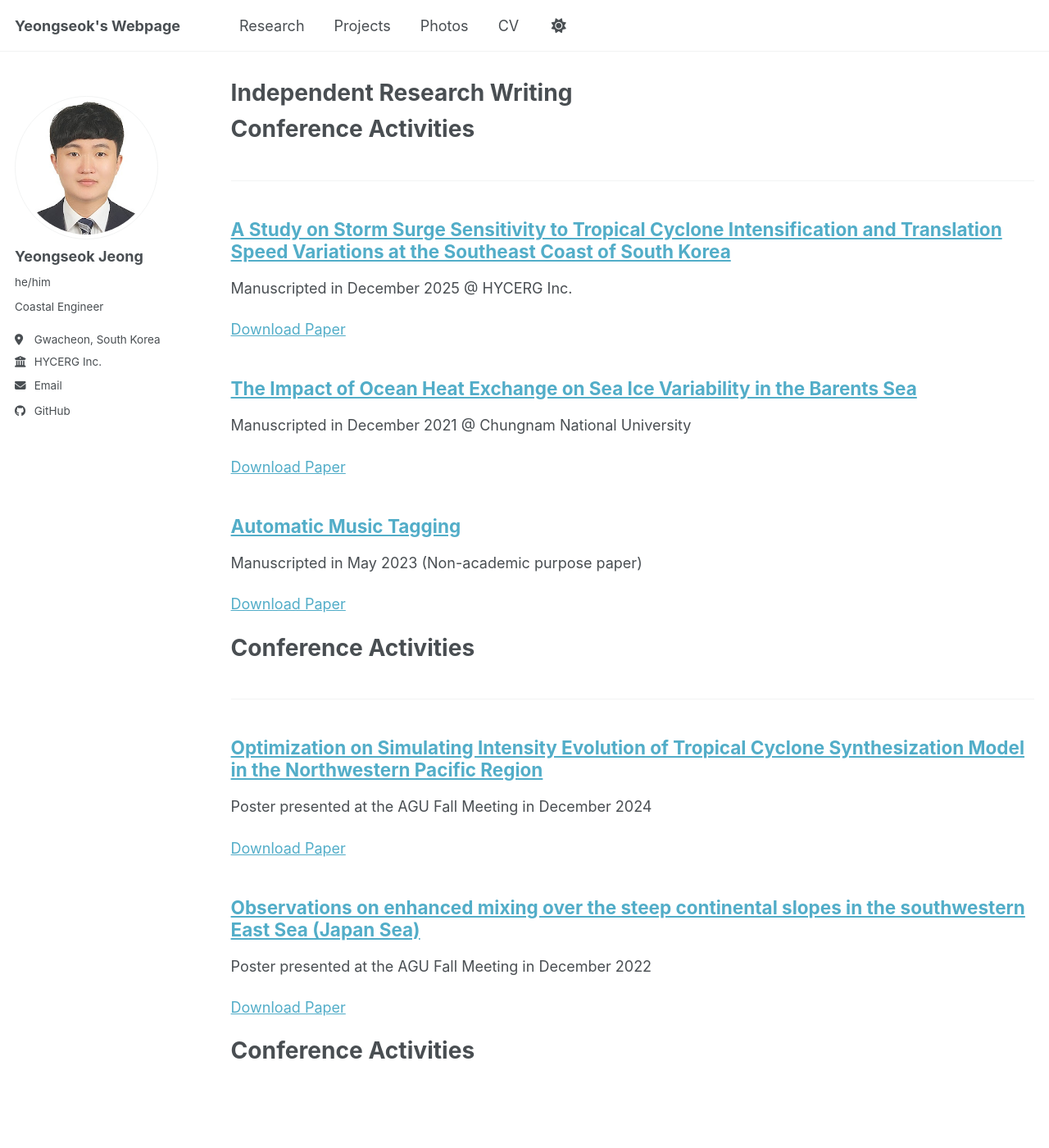
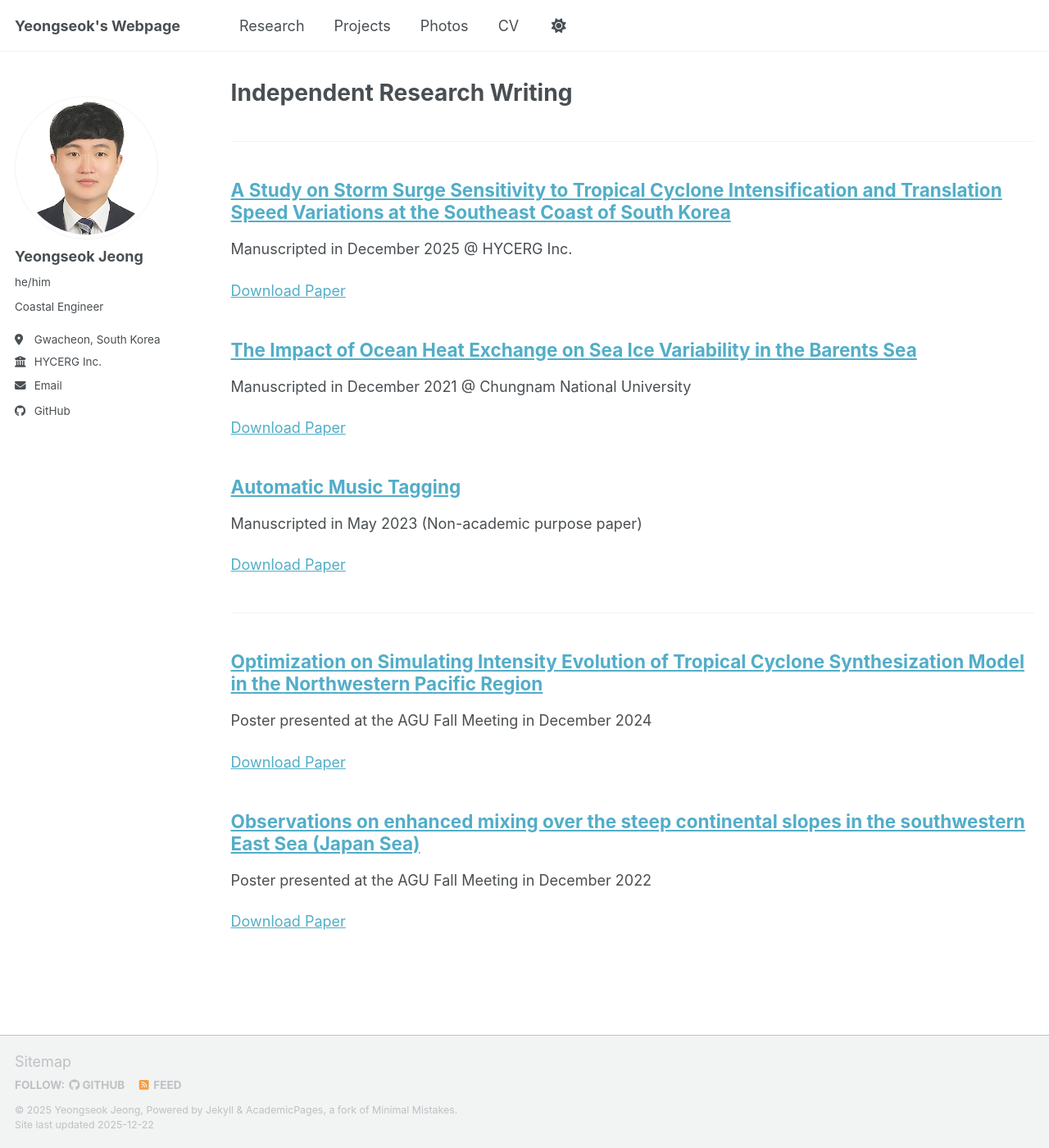
Before and after one commit to yjeongteddy/yjeongteddy.github.io, a Jekyll site: the page built from _pages/publications.html, in a window 1280 px wide and 1400 px high. Shown: the whole window at 82% size. Built offline with Jekyll 4.4.1, drawn with Linux system fonts in a browser that asks for light colours; a script bundle is joined from its source files by our own code; library files that are not in the unit come from our copies; some of the changed lines change nothing that is shown.

Commit message:
Update publications.html

```diff
--- a/_pages/publications.html
+++ b/_pages/publications.html
@@ -25,10 +25,10 @@
       {% endunless %}
       {% include archive-single.html %}
     {% endfor %}
-  <h1>Conference Activities</h1>
   {% endfor %}
 {% else %}
   {% for post in site.publications reversed %}
+    <h1>Conference Activities</h1>
     {% include archive-single.html %}
   {% endfor %}
 {% endif %}
```
